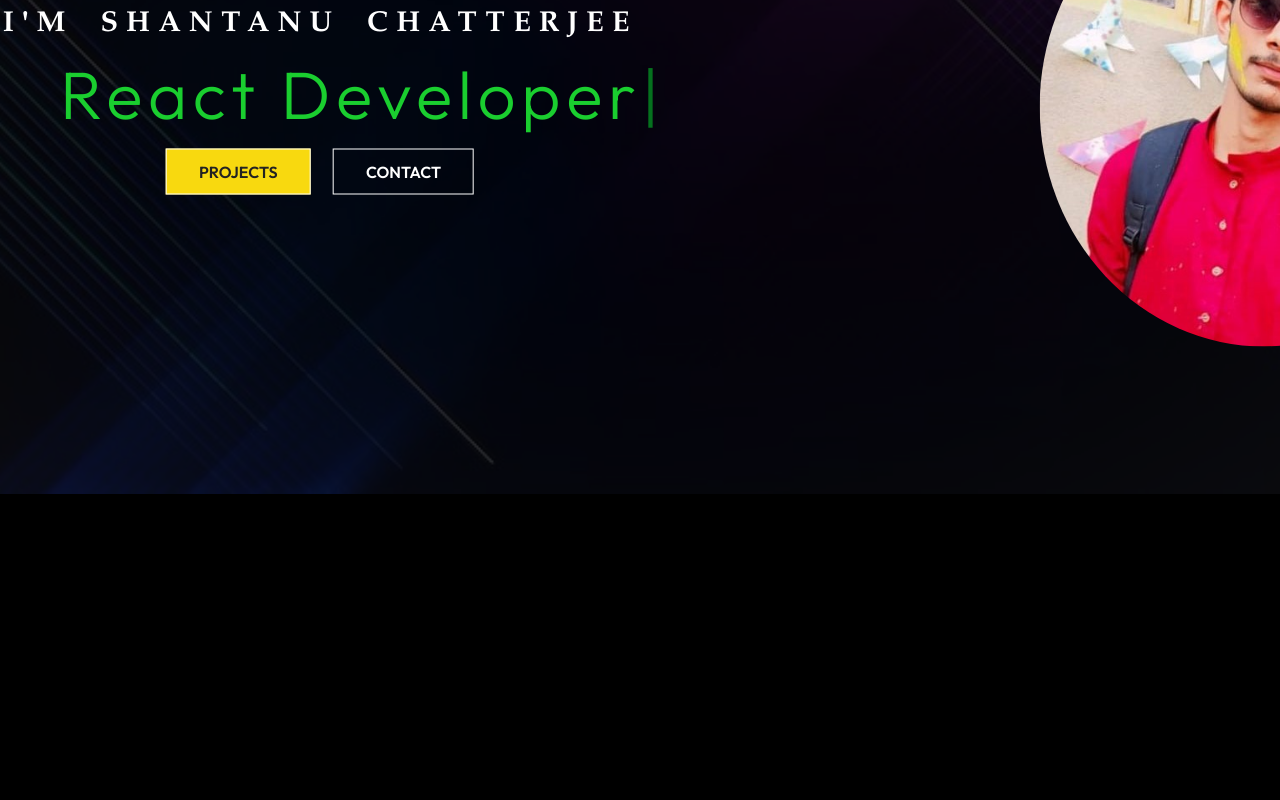
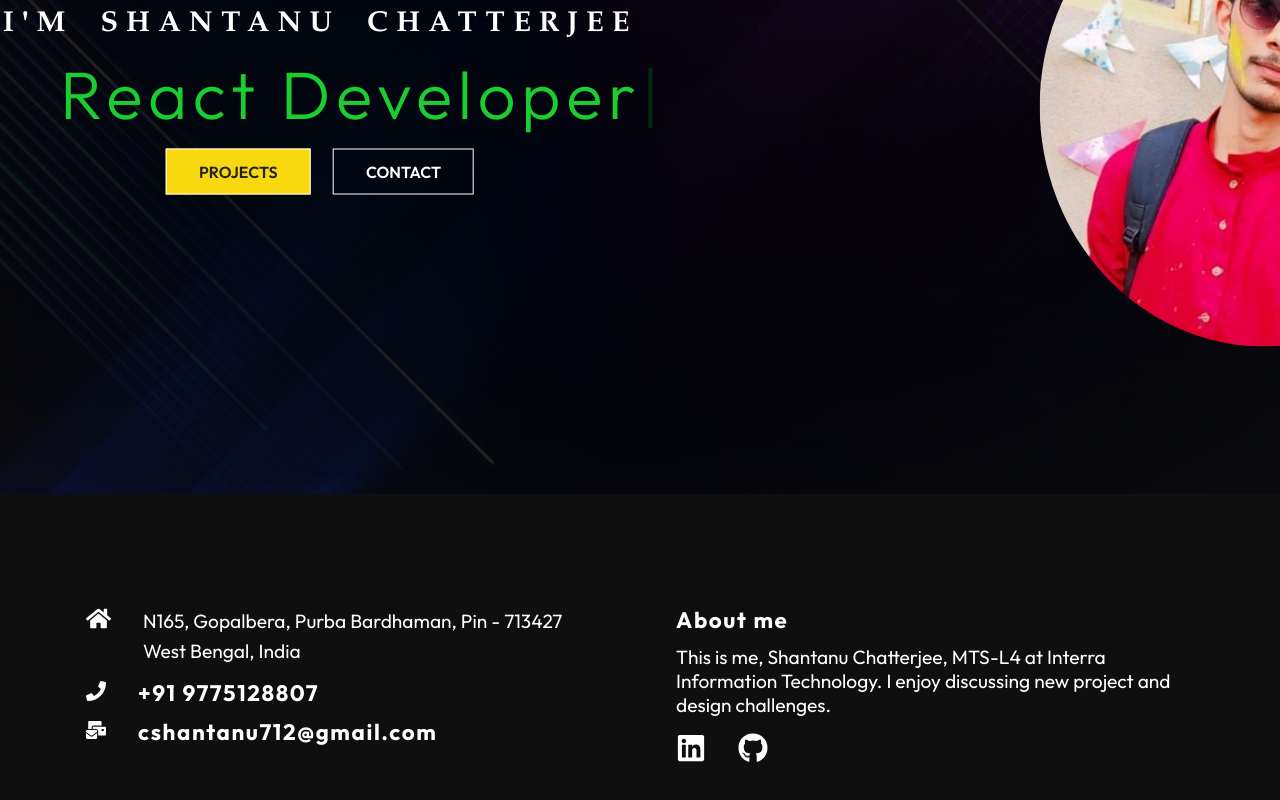
Before and after one commit to Shantanu9799/Modern-JavaScript-React-JS, a React (Create React App) app in the folder ReactJS/my-portfolio/: page / in a window 1280 px wide. Shown: the part 306-1106 px from the top of the page. Before the commit the page ends 804 px from the top, so only its background shows below. Built offline with nearby package versions, Linux system fonts and the light colour scheme.

Commit message:
footer created

```diff
--- /dev/null
+++ b/ReactJS/my-portfolio/src/Components/Footer.css
@@ -0,0 +1,62 @@
+.footer {
+    width: 100%;
+    height: auto;
+    padding: 6rem 0;
+    background-color: rgba(19, 19, 19, 0.8);
+}
+
+.footer-container {
+    max-width: 1140px;
+    margin: auto;
+    display: grid;
+    grid-template-columns: repeat(2, 1fr);
+    grid-gap: 40px;
+}
+
+.left {
+    height: 100%;
+    max-width: 100%;
+    display: flex;
+    flex-direction: column;
+    padding: 1rem;
+}
+
+.location {
+    display: flex;
+    margin-bottom: 0.8rem;
+
+}
+.location p {
+    line-height: 30px;
+}
+
+.right {
+    height: 100%;
+    max-width: 100%;
+    display: flex;
+    flex-direction: column;
+    padding: 1rem;
+}
+
+.social {
+    margin-top: 1rem;
+}
+
+h4 {
+    font-size: 1.4rem;
+    padding-bottom: 0.7rem;
+    color: white;
+    letter-spacing: 0.1rem;
+    cursor: pointer;
+}
+
+p{
+    font-size: 1.2rem;
+    color: white;
+}
+
+@media screen and (max-width: 640px) {
+    .footer-container {
+        grid-template-columns: 1fr;
+    }
+}
--- /dev/null
+++ b/ReactJS/my-portfolio/src/Components/Footer.js
@@ -0,0 +1,82 @@
+import "./Footer.css";
+import React from "react";
+import {
+  FaGit,
+  FaGithub,
+  FaHome,
+  FaLinkedin,
+  FaMailBulk,
+  FaPhone,
+} from "react-icons/fa";
+
+const Footer = () => {
+
+  const handleEmailClick = () => {
+    window.location.href = 'mailto:cshantanu712@gmail.com';
+  };
+
+  const handelLinkedINClick = () => {
+    window.open("https://www.linkedin.com/in/shantanu-chatterjee-a5b6441b7/");
+  };
+
+const handelGitHubClick = () => {
+  window.open("https://github.com/Shantanu9799");
+};
+
+  return (
+    <div className="footer">
+      <div className="footer-container">
+        <div className="left">
+          <div className="location">
+            <FaHome size={25} style={{ color: "#fff", marginRight: "2rem" }} />
+            <div>
+              <p>N165, Gopalbera, Purba Bardhaman, Pin - 713427</p>
+              <p>West Bengal, India</p>
+            </div>
+          </div>
+
+          <div>
+            <h4>
+              <FaPhone
+                size={20}
+                style={{ color: "#fff", marginRight: "2rem" }}
+              />
+              +91 9775128807
+            </h4>
+          </div>
+          <div onClick={handleEmailClick}>
+            <h4>
+              <FaMailBulk
+                size={20}
+                style={{ color: "#fff", marginRight: "2rem", cursor: "pointer" }}
+              />
+              cshantanu712@gmail.com
+            </h4>
+          </div>
+        </div>
+
+        <div className="right">
+          <h4>About me</h4>
+          <p>
+            This is me, Shantanu Chatterjee, MTS-L4 at Interra Information
+            Technology. I enjoy discussing new project and design challenges.
+          </p>
+          <div className="social">
+            <FaLinkedin
+              size={30}
+              style={{ color: "#fff", marginRight: "2rem" }}
+              onClick={ handelLinkedINClick }
+            />
+            <FaGithub
+              size={30}
+              style={{ color: "#fff", marginRight: "2rem" }}
+              onClick = { handelGitHubClick }
+            />
+          </div>
+        </div>
+      </div>
+    </div>
+  );
+};
+
+export default Footer;
--- a/ReactJS/my-portfolio/src/routes/Home.js
+++ b/ReactJS/my-portfolio/src/routes/Home.js
@@ -2,12 +2,14 @@
 
 import NavBar from '../Components/NavBar'
 import HeroImg from '../Components/HeroImg'
+import Footer from '../Components/Footer'
 
 const Home = () => {
   return (
     <>
     <NavBar />
     <HeroImg />
+    <Footer />
     </>
   )
 }
```
